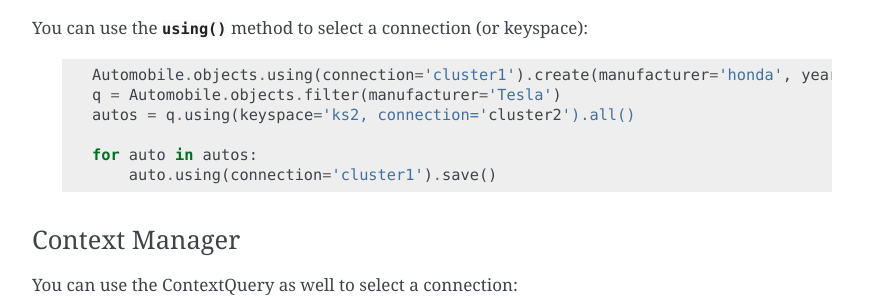
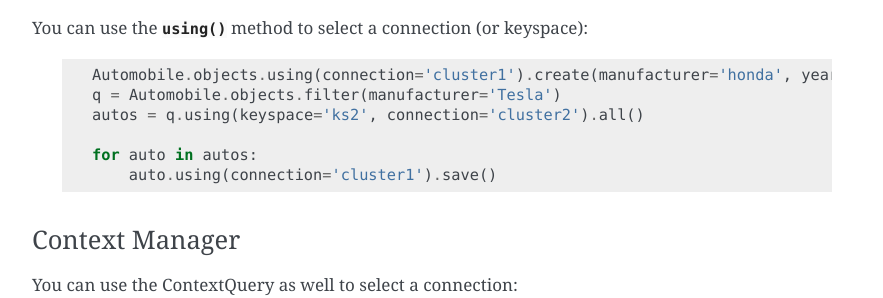
Before and after one commit to datastax/python-driver, a Sphinx documentation site: the page built from docs/cqlengine/connections.rst, in a window 1280 px wide and 900 px high, scrolled down 1888 px. Shown: the part 247-545 px from the top of the window, without its empty margins (258-1141 px from the left). Built offline with Sphinx 7.4.7, drawn with Linux system fonts in a browser that asks for light colours; pages that are not in the unit, such as notebooks, are missing from menus.

Commit message:
fix unclosed quoted string

```diff
--- a/docs/cqlengine/connections.rst
+++ b/docs/cqlengine/connections.rst
@@ -110,7 +110,7 @@ You can use the :attr:`using() <.query.ModelQuerySet.using>` method to select a
 
         Automobile.objects.using(connection='cluster1').create(manufacturer='honda', year=2010, model='civic')
         q = Automobile.objects.filter(manufacturer='Tesla')
-        autos = q.using(keyspace='ks2, connection='cluster2').all()
+        autos = q.using(keyspace='ks2', connection='cluster2').all()
 
         for auto in autos:
             auto.using(connection='cluster1').save()
```
